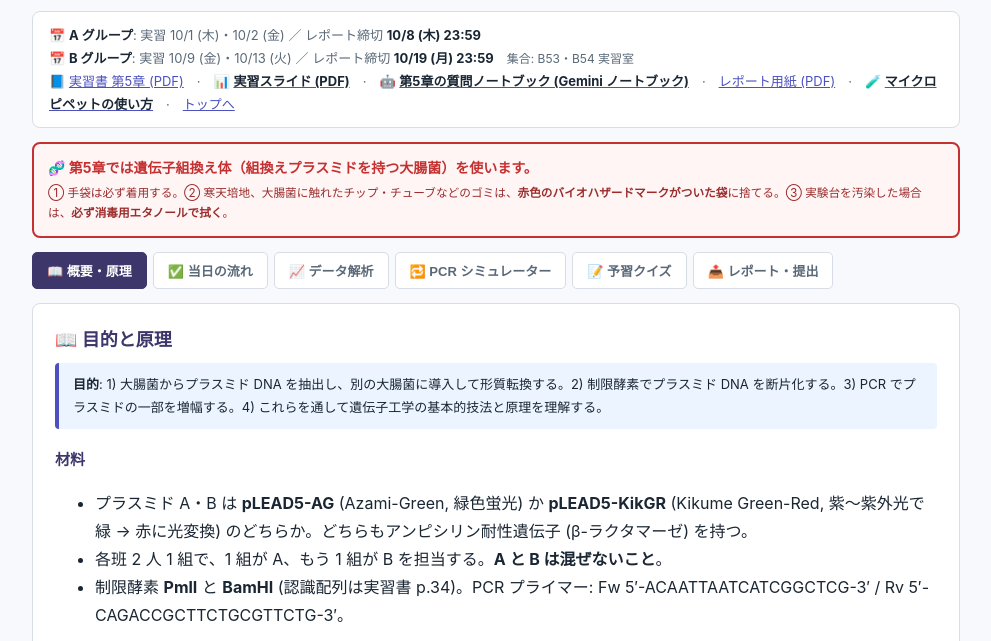
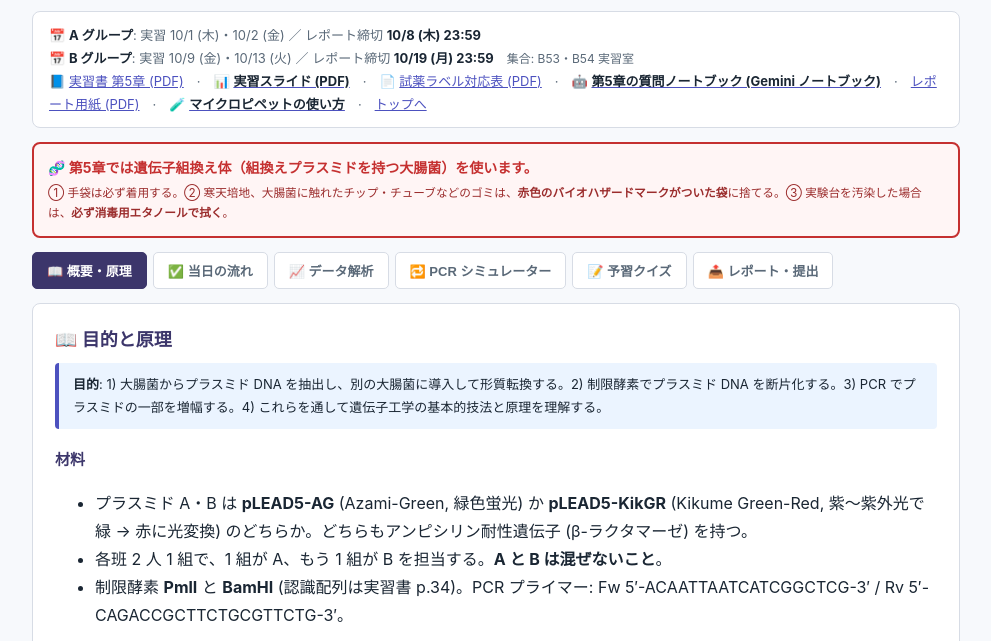
Before and after one commit to kpdbcdt/biochem-practicum-FY2026, a plain HTML site: page ch5/index.html in a window 1280 px wide. Shown: the part 159-800 px from the top of the page, without its empty margins (144-1135 px from the left). Drawn offline with Linux system fonts and the light colour scheme.

Commit message:
ch5: add reagent label table (PDF) to the meta bar and pre-lab checklist
Co-Authored-By: Claude Opus 5.5 <noreply@anthropic.com>
Claude-Session: https://claude.ai/code/session_013qutLqCMnaWWBeDQ3oVBnf

```diff
--- a/assets/config.js
+++ b/assets/config.js
@@ -9,7 +9,7 @@ const CONFIG = {
     2: { title: "酵素の阻害剤に関する実験", short: "ロイペプチンのトリプシン阻害", pdf: "ch2.pdf", page: 10, notebook: "https://notebook.google.com/notebook/e829eee6-b00c-419e-9c24-2839118c22b4", slides: "ch2_slides.pdf" },
     3: { title: "SDS ポリアクリルアミドゲル電気泳動 (SDS-PAGE)", short: "血清タンパク質の分子量", pdf: "ch3.pdf", page: 18, notebook: "https://notebook.google.com/notebook/ec384675-868e-456c-a1c8-79040df338c4", slides: "ch3_slides.pdf", extras: [{ label: "データ解析 (PDF)", file: "ch3_data_analysis.pdf" }, { label: "ゲル撮影の方法 (PDF)", file: "ch3_gel_imaging.pdf" }] },
     4: { title: "抗原抗体反応を利用したタンパク質定量 (ELISA)", short: "血清 CRP の定量", pdf: "ch4.pdf", page: 27, notebook: "https://notebook.google.com/notebook/73e31273-65f0-43c5-82d2-17df1ce6f203", slides: "ch4_slides.pdf" },
-    5: { title: "プラスミド DNA の調製と分析、大腸菌の形質転換", short: "制限酵素・PCR・形質転換", pdf: "ch5.pdf", page: 33, notebook: "https://notebook.google.com/notebook/da84df57-4f9c-4d62-a1df-c1e295964e02", slides: "ch5_slides.pdf" },
+    5: { title: "プラスミド DNA の調製と分析、大腸菌の形質転換", short: "制限酵素・PCR・形質転換", pdf: "ch5.pdf", page: 33, notebook: "https://notebook.google.com/notebook/da84df57-4f9c-4d62-a1df-c1e295964e02", slides: "ch5_slides.pdf", extras: [{ label: "試薬ラベル対応表 (PDF)", file: "ch5_reagent_labels.pdf" }] },
   },
   // 実習日 (集合: B53・B54 実習室)
   sessions: {
--- a/ch5/index.html
+++ b/ch5/index.html
@@ -174,6 +174,7 @@ renderChecklist($("#checklist"), [
   "items": [
    "必ず手袋を着用する（遺伝子組換え体を使うため）",
    "試薬ごとに廃棄方法が決まっている。まず実習書 p.55 を読み、それに従いながら実験を進める",
+   "配布チューブのラベルは略号（A・B・S・①〜④・フ・99・70・水・緩・Pm・Ba・1K・100・P・d・フォ・リバ・K・色 など）。どのチューブが何の試薬かは<a href=\"../pdf/slides/ch5_reagent_labels.pdf\" target=\"_blank\">試薬ラベル対応表 (PDF)</a>で確認する",
    "試薬は使用前にボルテックスでよく混和し、卓上遠心機で 1 秒ほど遠心してチューブの下に集めてから使う",
    "各班 2 人 1 組になり、1 組がプラスミド A、もう 1 組が B の大腸菌を使う（<b>A と B は混ぜない</b>）",
    "今年度は 1%・2% アガロースゲルとアンピシリン含有寒天培地は<b>作製済みのものが配布される</b>（実習書 5-8-3・5-8-4 は実施しない）"
```
Also changed, not shown: 1 other file.
